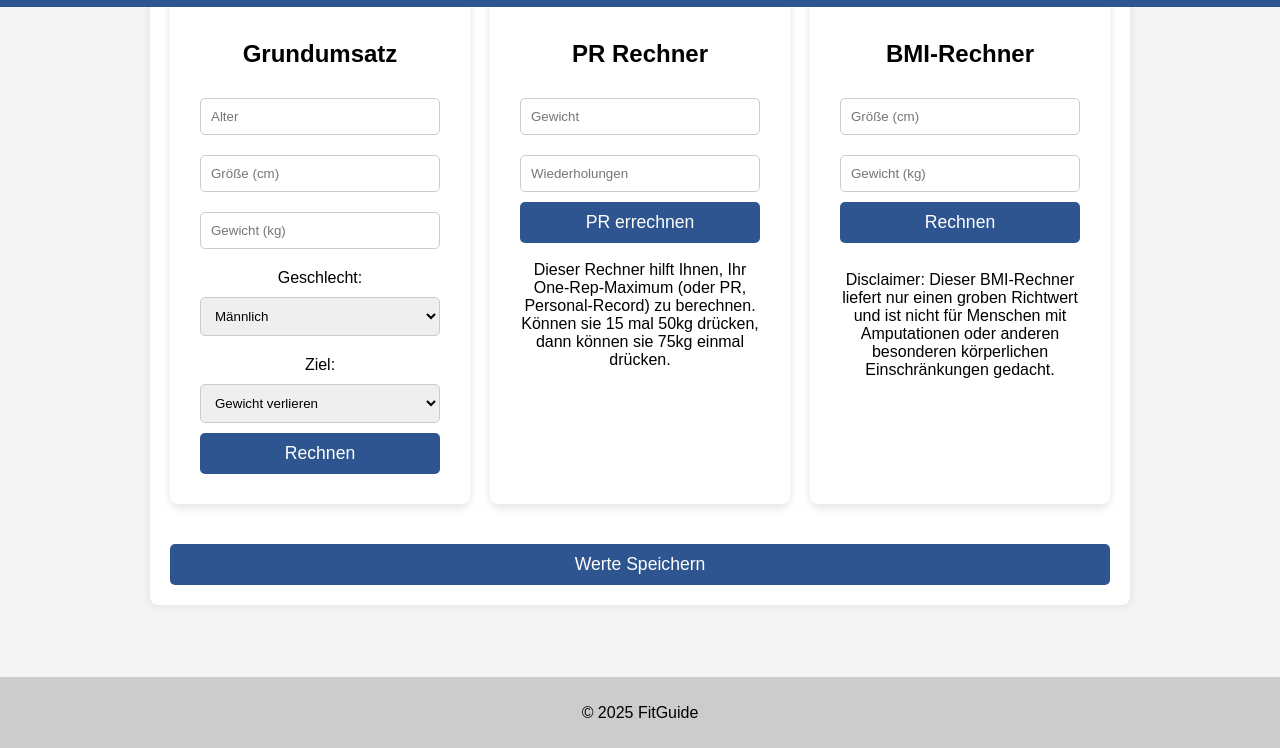
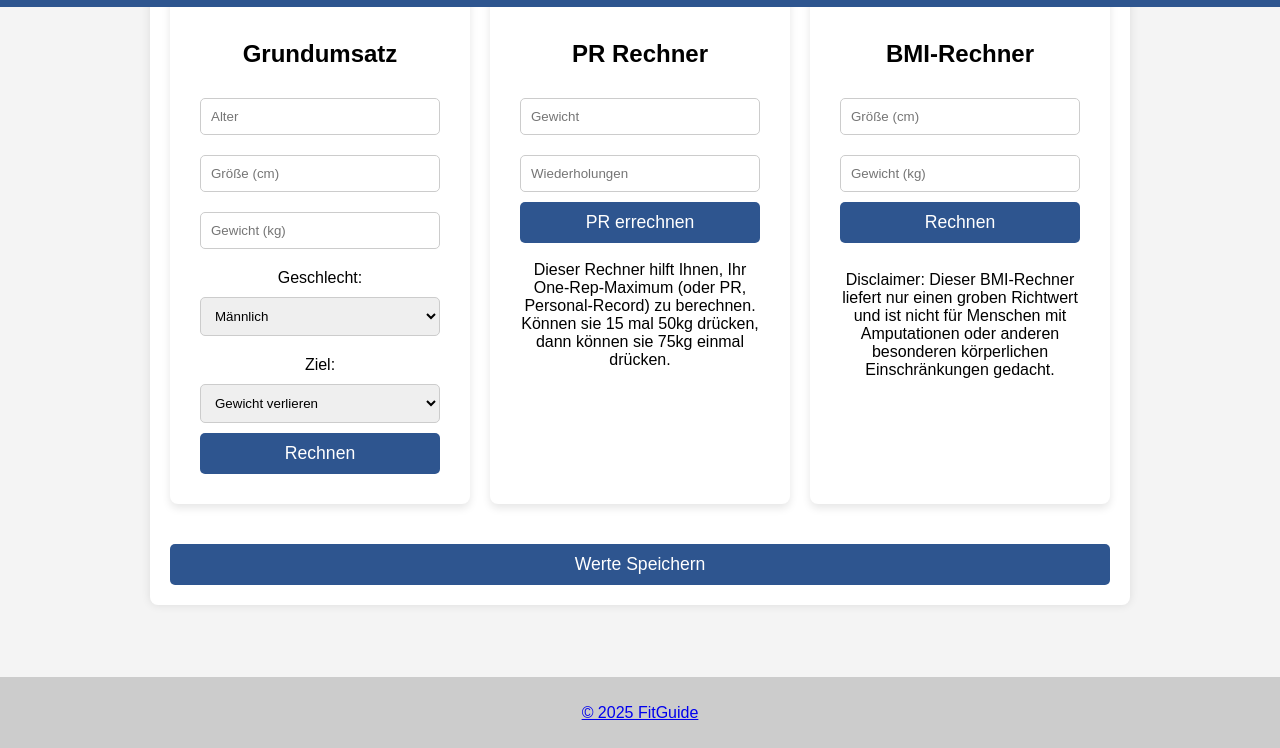
Before and after one commit to phil-ptz/webserver, a plain HTML site: page public/html/calculator.html in a window 1280 px wide. Shown: the part 52-800 px from the top of the page. Drawn offline with Linux system fonts and the light colour scheme; no server answers.

Commit message:
footer update

```diff
--- a/public/html/calculator.html
+++ b/public/html/calculator.html
@@ -126,7 +126,7 @@
     </main>
 
     <footer>
-      <p>&copy; 2025 FitGuide</p>
+      <p><a id="impressum-link" href="/impressum">&copy; 2025 FitGuide</a></p>
     </footer>
   </body>
 </html>
```
Also changed, not shown: public/html/Menu.html (+1 -1 lines), public/html/denied.html (+1 -1 lines), public/html/index.html (+1 -1 lines), public/html/login.html (+1 -1 lines), public/html/profile.html (+1 -1 lines), public/html/register.html (+1 -1 lines), public/html/trainingsplan.html (+1 -1 lines).
